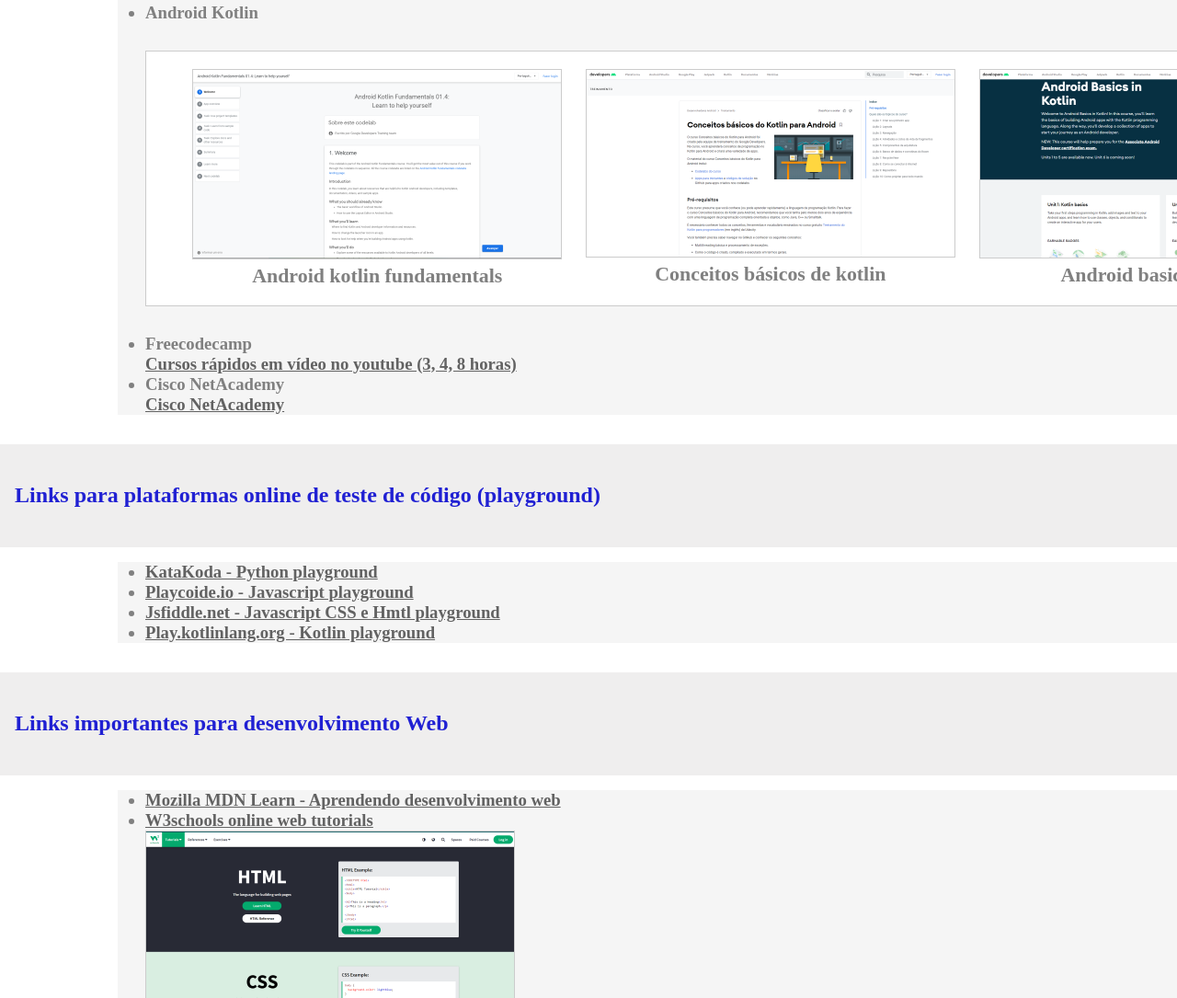
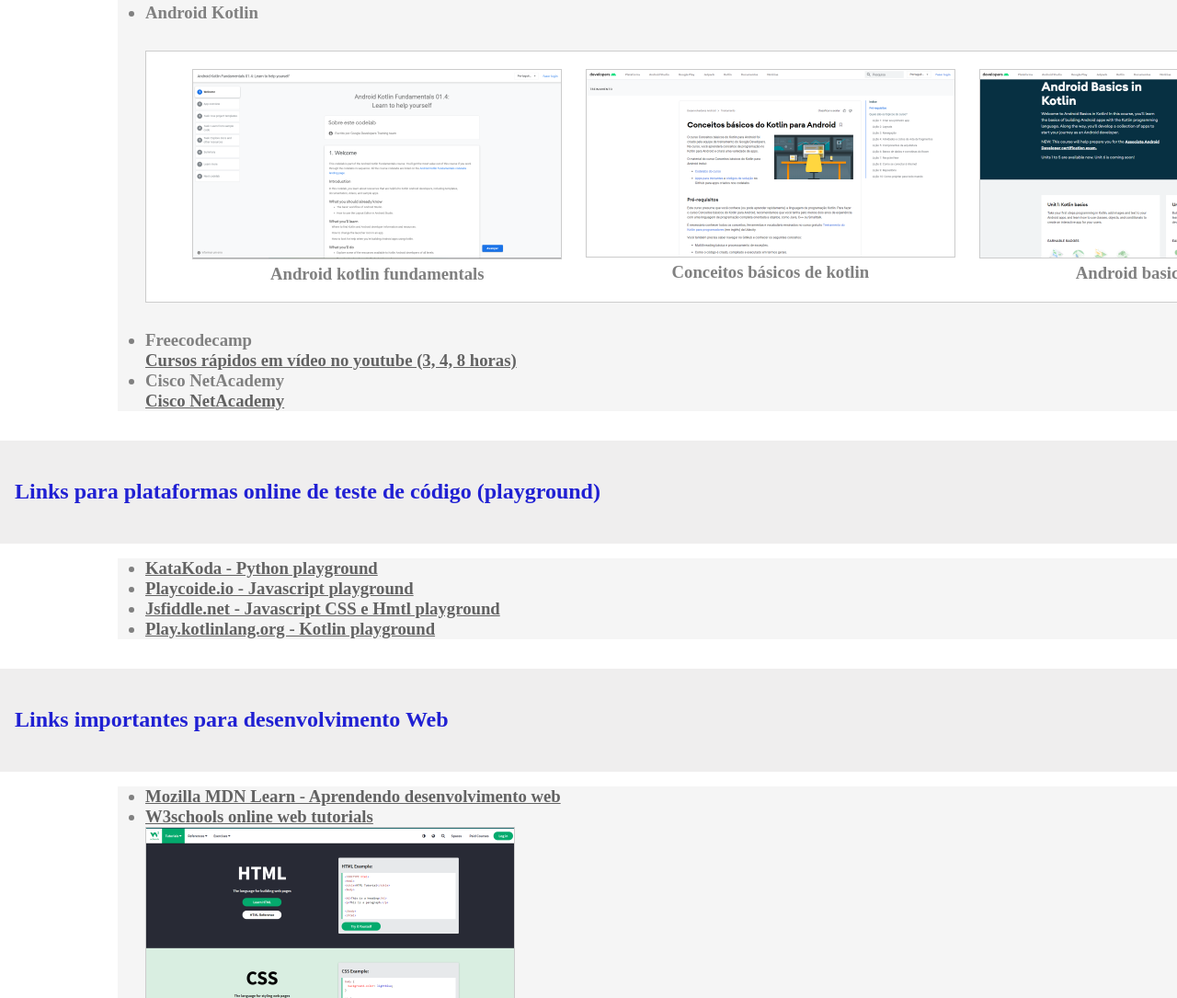
Before and after one commit to aecioprogrammer/meuscursosonline, a plain HTML site: page index.html in a window 1280 px wide. Shown: the part 3564-4649 px from the top of the page at 92% size. Drawn offline with Linux system fonts and the light colour scheme.

Commit message:
correct h3 element to p element of list item

```diff
--- a/index.html
+++ b/index.html
@@ -39,11 +39,11 @@
                 </div>
                 <div class="item content2"><a href="https://www.udemy.com/course/flutter-bootcamp-with-dart/learn/lecture/14481768?start=1#overview"
                   target="_blank"
-                  rel="noreferrer noopener"><img
-                  class="preview"
+                  rel="noreferrer noopener">
+                  <img class="preview"
                   src="imagens/freecodecamp.PNG"
-                  alt="The Complete 2021 Flutter Development Bootcamp with Dart"
-                /></a>
+                  alt="The Complete 2021 Flutter Development Bootcamp with Dart"/>
+                </a>
                 <p>The Complete 2021 Flutter Development Bootcamp with Dart</p>
                 </div>
               </section>
@@ -315,7 +315,7 @@
                       src="imagens/koltinfundamentals.PNG"
                       alt="kotlin fundamentals"
                     /></a>
-                    <h3>Android kotlin fundamentals</h3>
+                    <p>Android kotlin fundamentals</p>
                     </div>
                     <div class="item content2"><a href="https://developer.android.com/courses/kotlin-android-fundamentals/overview"
                       target="_blank"
@@ -324,7 +324,7 @@
                       src="imagens/koltinconceitosbasicos.PNG"
                       alt="kotlin conceitos básicos"
                     /></a>
-                    <h3>Conceitos básicos de kotlin</h3>
+                    <p>Conceitos básicos de kotlin</p>
                     </div>
                     <div class="item content3"><a href="https://developer.android.com/courses/android-basics-kotlin/course"
                       target="_blank"
@@ -333,7 +333,7 @@
                       src="imagens/koltinbasics_peq.PNG"
                       alt="kotlin basics tutorial"
                     /></a>
-                    <h3>Android basics in kotlin</h3>
+                    <p>Android basics in kotlin</p>
                     </div>
 
                   </section>
```
